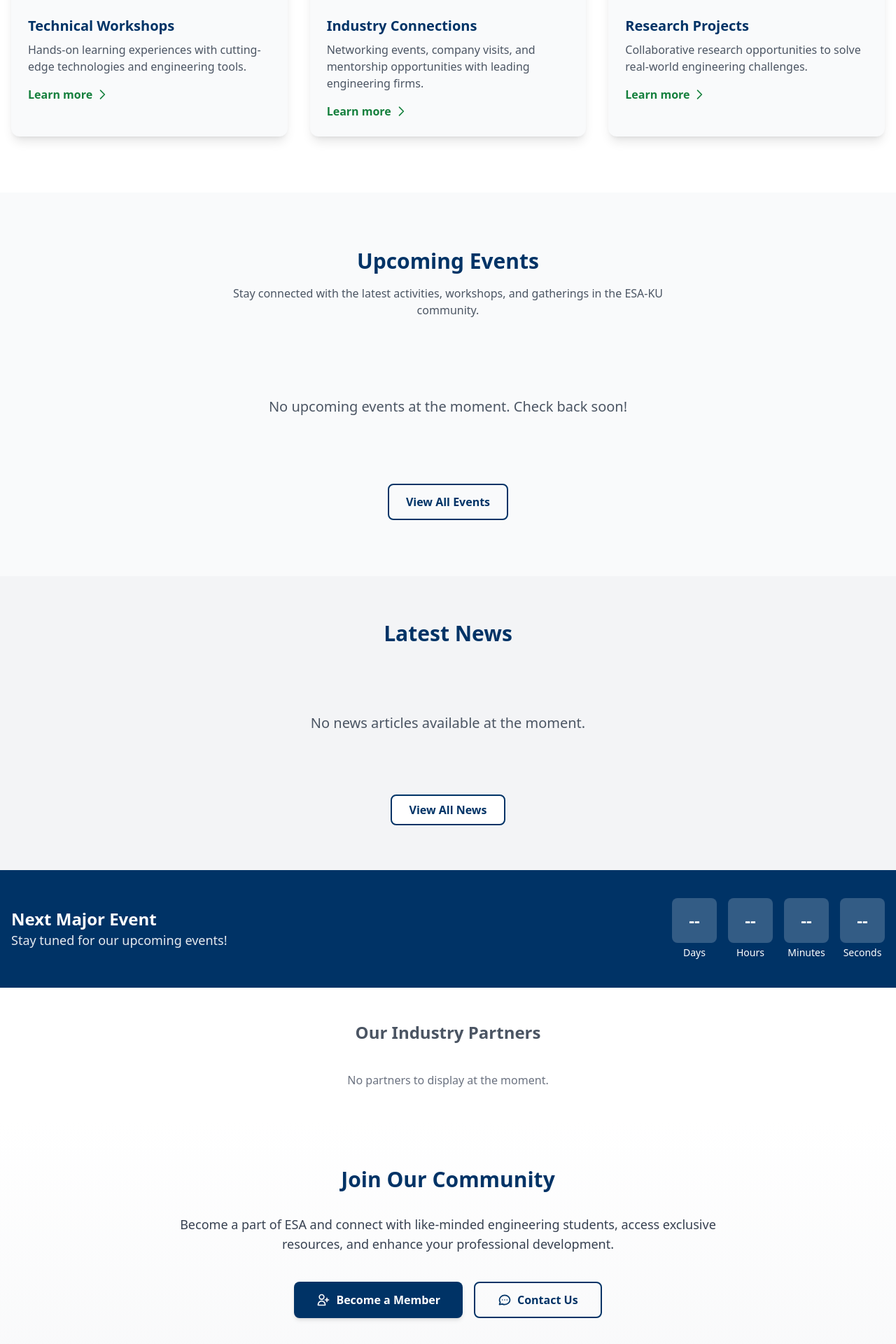
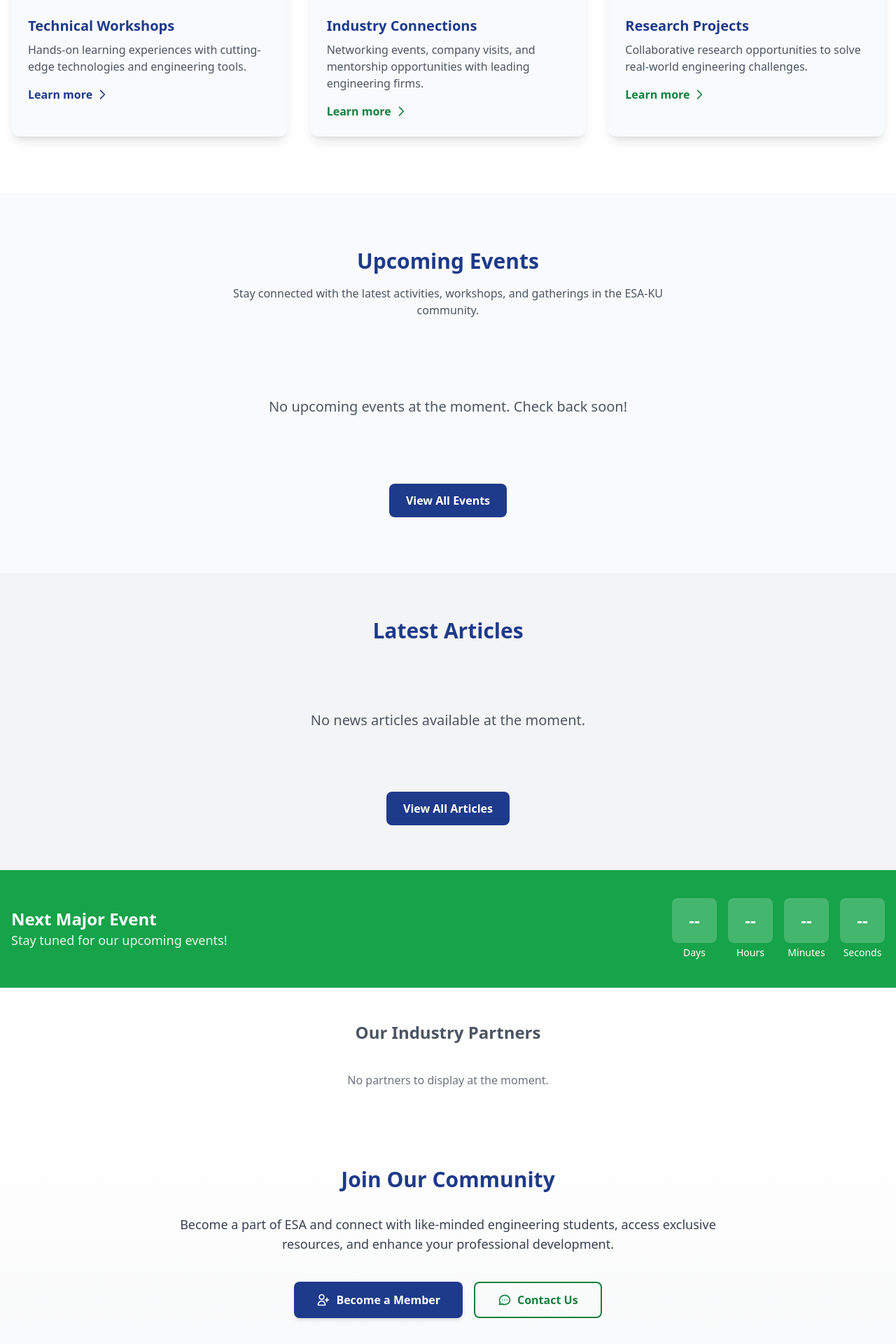
Before and after one commit to GabuGravin41/esa-website, a Django app: page / in a window 1280 px wide. Shown: the part 1357-3277 px from the top of the page at 70% size. Run offline with Django 5.2, Linux system fonts and the light colour scheme; data that the repository does not hold is empty; some libraries are stand-ins or nearby versions.

Commit message:
update code

```diff
--- a/core/templates/core/home.html
+++ b/core/templates/core/home.html
@@ -25,7 +25,7 @@
 
             <!-- Main Heading with Glow Effect -->
             <h1 class="text-4xl md:text-5xl lg:text-6xl font-bold mb-6 leading-tight drop-shadow-[0_0_8px_rgba(255,255,255,0.2)]">
-                Kenyatta University<br><span class="text-green-700">Engineering Students Association</span>
+                Kenyatta University<br><span class="text-blue-500">Engineering Students Association</span>
     </h1>
 
             <p class="text-xl md:text-2xl mb-10 max-w-3xl mx-auto text-gray-100">
@@ -34,11 +34,10 @@
 
             <!-- Animated Buttons -->
             <div class="flex flex-wrap justify-center gap-6 mb-12">
-                <a href="{% url 'membership' %}" class="group relative overflow-hidden bg-green-700 hover:bg-green-800 text-white px-8 py-4 rounded-lg font-bold text-lg transition-all duration-300 transform hover:scale-105">
-                    <span class="relative z-10">Join ESA</span>
-                    <span class="absolute bottom-0 left-0 w-full h-0 bg-teal-800 transition-all duration-300 group-hover:h-full -z-0"></span>
+                <a href="{% url 'membership' %}" class="bg-blue-900 hover:bg-blue-800 text-white px-8 py-4 rounded-lg font-bold text-lg transition-colors duration-300">
+                    <span>Join ESA</span>
                 </a>
-                <a href="#programs" class="group relative overflow-hidden bg-transparent border-2 border-white hover:border-green-800 text-white hover:text-teal-500 px-8 py-4 rounded-lg font-bold text-lg transition-all duration-300 transform hover:scale-105">
+                <a href="#programs" class="bg-green-800 border-2 border-white hover:bg-white hover:text-blue-900 text-white px-8 py-4 rounded-lg font-bold text-lg transition-colors duration-300">
                     <span>Explore Programs</span>
                 </a>
             </div>
@@ -46,15 +45,15 @@
             <!-- Stats with Reveal Animation - Moved up to avoid cutoff -->
             <div class="grid grid-cols-1 md:grid-cols-3 gap-6 max-w-4xl mx-auto">
                 <div class="flex flex-col items-center p-5 backdrop-blur-sm bg-white/10 rounded-lg transform transition-all hover:scale-105">
-                    <div class="text-5xl font-bold text-teal-400 mb-2">400+</div>
+                    <div class="text-5xl font-bold text-blue-400 mb-2">300+</div>
                     <div class="text-gray-200 uppercase tracking-wider text-sm">Active Members</div>
                 </div>
                 <div class="flex flex-col items-center p-5 backdrop-blur-sm bg-white/10 rounded-lg transform transition-all hover:scale-105">
-                    <div class="text-5xl font-bold text-teal-400 mb-2">20+</div>
+                    <div class="text-5xl font-bold text-blue-400 mb-2">20+</div>
                     <div class="text-gray-200 uppercase tracking-wider text-sm">Annual Events</div>
                 </div>
                 <div class="flex flex-col items-center p-5 backdrop-blur-sm bg-white/10 rounded-lg transform transition-all hover:scale-105">
-                    <div class="text-5xl font-bold text-teal-400 mb-2">15+</div>
+                    <div class="text-5xl font-bold text-blue-400 mb-2">13+</div>
                     <div class="text-gray-200 uppercase tracking-wider text-sm">Industry Partners</div>
                 </div>
             </div>
@@ -89,7 +88,7 @@
 <section id="programs" class="py-20 bg-white">
     <div class="container mx-auto px-4">
         <div class="text-center mb-16">
-            <h2 class="text-3xl font-bold text-[#003366] mb-4">Our Featured Programs</h2>
+            <h2 class="text-3xl font-bold text-blue-900 mb-4">Our Featured Programs</h2>
             <p class="text-gray-600 max-w-2xl mx-auto">
                 ESA-KU offers a wide range of programs and activities designed to enhance your engineering education and prepare you for a successful career.
             </p>
@@ -100,11 +99,11 @@
             <div class="bg-gray-50 rounded-xl overflow-hidden shadow-lg hover:shadow-xl transition-all">
                 <div class="h-48 bg-cover bg-center" style="background-image: url('https://images.unsplash.com/photo-1581094794329-c8112a989a91?ixlib=rb-4.0.3&ixid=M3wxMjA3fDB8MHxwaG90by1wYWdlfHx8fGVufDB8fHx8fA%3D%3D&auto=format&fit=crop&w=2070&q=80')"></div>
                 <div class="p-6">
-                    <h3 class="text-xl font-bold text-[#003366] mb-2">Technical Workshops</h3>
+                    <h3 class="text-xl font-bold text-blue-900 mb-2">Technical Workshops</h3>
                     <p class="text-gray-600 mb-4">
                         Hands-on learning experiences with cutting-edge technologies and engineering tools.
                     </p>
-                    <a href="{% url 'events' %}" class="text-green-700 font-semibold hover:underline flex items-center">
+                    <a href="{% url 'events' %}" class="text-blue-900 font-semibold hover:text-blue-800 flex items-center">
                         <span>Learn more</span>
                         <svg xmlns="http://www.w3.org/2000/svg" class="h-5 w-5 ml-1" fill="none" viewBox="0 0 24 24" stroke="currentColor">
                             <path stroke-linecap="round" stroke-linejoin="round" stroke-width="2" d="M9 5l7 7-7 7" />
@@ -117,7 +116,7 @@
             <div class="bg-gray-50 rounded-xl overflow-hidden shadow-lg hover:shadow-xl transition-all">
                 <div class="h-48 bg-cover bg-center" style="background-image: url('https://images.unsplash.com/photo-1507537297725-24a1c029d37d?ixlib=rb-4.0.3&ixid=M3wxMjA3fDB8MHxwaG90by1wYWdlfHx8fGVufDB8fHx8fA%3D%3D&auto=format&fit=crop&w=2070&q=80')"></div>
                 <div class="p-6">
-                    <h3 class="text-xl font-bold text-[#003366] mb-2">Industry Connections</h3>
+                    <h3 class="text-xl font-bold text-blue-900 mb-2">Industry Connections</h3>
                     <p class="text-gray-600 mb-4">
                         Networking events, company visits, and mentorship opportunities with leading engineering firms.
                     </p>
@@ -134,7 +133,7 @@
             <div class="bg-gray-50 rounded-xl overflow-hidden shadow-lg hover:shadow-xl transition-all">
                 <div class="h-48 bg-cover bg-center" style="background-image: url('https://images.unsplash.com/photo-1531482615713-2afd69097998?ixlib=rb-4.0.3&ixid=M3wxMjA3fDB8MHxwaG90by1wYWdlfHx8fGVufDB8fHx8fA%3D%3D&auto=format&fit=crop&w=2070&q=80')"></div>
                 <div class="p-6">
-                    <h3 class="text-xl font-bold text-[#003366] mb-2">Research Projects</h3>
+                    <h3 class="text-xl font-bold text-blue-900 mb-2">Research Projects</h3>
                     <p class="text-gray-600 mb-4">
                         Collaborative research opportunities to solve real-world engineering challenges.
                     </p>
@@ -154,7 +153,7 @@
 <section class="py-20 bg-gray-50">
     <div class="container mx-auto px-4">
         <div class="text-center mb-16">
-            <h2 class="text-3xl font-bold text-[#003366] mb-4">Upcoming Events</h2>
+            <h2 class="text-3xl font-bold text-blue-900 mb-4">Upcoming Events</h2>
             <p class="text-gray-600 max-w-2xl mx-auto">
                 Stay connected with the latest activities, workshops, and gatherings in the ESA-KU community.
             </p>
@@ -171,7 +170,7 @@
                             style="background-image: url('https://images.unsplash.com/photo-1550439062-609e1531270e?ixlib=rb-4.0.3&ixid=M3wxMjA3fDB8MHxwaG90by1wYWdlfHx8fGVufDB8fHx8fA%3D%3D&auto=format&fit=crop&w=2070&q=80')"
                         {% endif %}
                     >
-                        <div class="absolute top-4 left-4 bg-[#003366] text-white py-1 px-3 rounded-full text-sm font-bold">
+                        <div class="absolute top-4 left-4 bg-blue-900 text-white py-1 px-3 rounded-full text-sm font-bold">
                             {{ event.start_date|date:"M d, Y" }}
                         </div>
                         {% if event.featured %}
@@ -188,7 +187,7 @@
                             </svg>
                             <span class="text-gray-500">{{ event.location }}</span>
                         </div>
-                        <h3 class="text-xl font-bold text-[#003366] mb-2">{{ event.title }}</h3>
+                        <h3 class="text-xl font-bold text-blue-900 mb-2">{{ event.title }}</h3>
                         <p class="text-gray-600 mb-4">
                             {% if event.short_description %}
                                 {{ event.short_description|truncatechars:100 }}
@@ -196,7 +195,7 @@
                                 {{ event.description|truncatechars:100 }}
                             {% endif %}
                         </p>
-                        <a href="{% url 'event_detail' event_id=event.id %}" class="inline-block bg-[#003366] hover:bg-[#002244] text-white py-2 px-4 rounded-lg transition-colors">
+                        <a href="{% url 'event_detail' event_id=event.id %}" class="inline-block bg-blue-900 hover:bg-blue-800 text-white py-2 px-4 rounded-lg transition-colors">
                             Register Now
                         </a>
                     </div>
@@ -210,7 +209,7 @@
         </div>
 
         <div class="text-center mt-12">
-            <a href="{% url 'events' %}" class="inline-block border-2 border-[#003366] text-[#003366] hover:bg-[#003366] hover:text-white py-3 px-6 rounded-lg font-bold transition-colors">
+            <a href="{% url 'events' %}" class="inline-block bg-blue-900 text-white hover:bg-blue-800 py-3 px-6 rounded-lg font-bold transition-colors">
                 View All Events
             </a>
         </div>
@@ -220,7 +219,7 @@
 <!-- Latest News Section -->
 <section id="news" class="py-16 bg-gray-100">
     <div class="container mx-auto px-4">
-        <h2 class="text-3xl font-bold text-center mb-12 text-[#003366]">Latest News</h2>
+        <h2 class="text-3xl font-bold text-center mb-12 text-blue-900">Latest Articles</h2>
 
         <div class="grid grid-cols-1 md:grid-cols-2 gap-8">
             {% if blog_posts %}
@@ -253,7 +252,7 @@
                         </div>
                         <h3 class="text-xl font-bold text-gray-800 mb-3">{{ post.title }}</h3>
                         <p class="text-gray-600 mb-4">{{ post.content|striptags|truncatechars:100 }}</p>
-                        <a href="{% url 'blog_post_detail' post_id=post.id %}" class="text-[#003366] font-semibold hover:underline flex items-center">
+                        <a href="{% url 'blog_post_detail' post_id=post.id %}" class="text-blue-900 font-semibold hover:text-blue-800 flex items-center">
                             Read more
                             <svg xmlns="http://www.w3.org/2000/svg" class="h-4 w-4 ml-1" fill="none" viewBox="0 0 24 24" stroke="currentColor">
                                 <path stroke-linecap="round" stroke-linejoin="round" stroke-width="2" d="M9 5l7 7-7 7" />
@@ -270,15 +269,15 @@
         </div>
 
         <div class="text-center mt-10">
-            <a href="{% url 'blog' %}" class="inline-block bg-white border-2 border-[#003366] text-[#003366] hover:bg-[#003366] hover:text-white py-2 px-6 rounded-lg font-semibold transition-colors duration-300">
-                View All News
+            <a href="{% url 'blog' %}" class="inline-block bg-blue-900 text-white hover:bg-blue-800 py-3 px-6 rounded-lg font-bold transition-colors">
+                View All Articles
             </a>
         </div>
     </div>
 </section>
 
 <!-- Countdown Timer for Next Major Event -->
-<section class="py-10 bg-[#003366] text-white">
+<section class="py-10 bg-green-600 text-white">
     <div class="container mx-auto px-4">
         <div class="flex flex-col md:flex-row items-center justify-between">
             <div class="mb-6 md:mb-0">
@@ -337,17 +336,17 @@
 <section id="join-us" class="py-16 bg-gradient-to-b from-white to-gray-100">
     <div class="container mx-auto px-4">
         <div class="text-center max-w-3xl mx-auto">
-            <h2 class="text-3xl font-bold mb-8 text-[#003366]">Join Our Community</h2>
+            <h2 class="text-3xl font-bold mb-8 text-blue-900">Join Our Community</h2>
             <p class="text-lg mb-10 text-gray-700">Become a part of ESA and connect with like-minded engineering students, access exclusive resources, and enhance your professional development.</p>
 
             <div class="flex flex-col sm:flex-row justify-center space-y-4 sm:space-y-0 sm:space-x-4 mb-12">
-                <a href="{% url 'membership' %}" class="inline-flex items-center justify-center px-8 py-3 bg-[#003366] text-white font-semibold rounded-lg hover:bg-[#002244] transition duration-300 shadow-md">
+                <a href="{% url 'membership' %}" class="inline-flex items-center justify-center px-8 py-3 bg-blue-900 text-white font-semibold rounded-lg hover:bg-blue-800 transition duration-300 shadow-md">
                     <svg xmlns="http://www.w3.org/2000/svg" class="h-5 w-5 mr-2" fill="none" viewBox="0 0 24 24" stroke="currentColor">
                         <path stroke-linecap="round" stroke-linejoin="round" stroke-width="2" d="M18 9v3m0 0v3m0-3h3m-3 0h-3m-2-5a4 4 0 11-8 0 4 4 0 018 0zM3 20a6 6 0 0112 0v1H3v-1z" />
                     </svg>
                     Become a Member
                 </a>
-                <a href="{% url 'contact' %}" class="inline-flex items-center justify-center px-8 py-3 border-2 border-[#003366] text-[#003366] font-semibold rounded-lg hover:bg-gray-100 transition duration-300">
+                <a href="{% url 'contact' %}" class="inline-flex items-center justify-center px-8 py-3 border-2 border-green-700 text-green-700 font-semibold rounded-lg hover:bg-gray-100 transition duration-300">
                     <svg xmlns="http://www.w3.org/2000/svg" class="h-5 w-5 mr-2" fill="none" viewBox="0 0 24 24" stroke="currentColor">
                         <path stroke-linecap="round" stroke-linejoin="round" stroke-width="2" d="M8 12h.01M12 12h.01M16 12h.01M21 12c0 4.418-4.03 8-9 8a9.863 9.863 0 01-4.255-.949L3 20l1.395-3.72C3.512 15.042 3 13.574 3 12c0-4.418 4.03-8 9-8s9 3.582 9 8z" />
                     </svg>
@@ -357,7 +356,7 @@
 
             <!-- Newsletter Subscription Form -->
             <div class="bg-white p-8 rounded-xl shadow-md">
-                <h3 class="text-xl font-bold mb-4 text-[#003366]">Subscribe to Our Newsletter</h3>
+                <h3 class="text-xl font-bold mb-4 text-blue-900">Subscribe to Our Newsletter</h3>
                 <p class="text-gray-600 mb-6">Stay updated with the latest events, news, and opportunities from ESA.</p>
                 <form action="{% url 'home' %}" method="post" class="max-w-md mx-auto">
                     {% csrf_token %}
@@ -367,7 +366,7 @@
                             type="email"
                             name="email"
                             placeholder="Your email address"
-                            class="flex-1 px-4 py-3 rounded-lg border border-gray-300 focus:outline-none focus:ring-2 focus:ring-[#003366]"
+                            class="flex-1 px-4 py-3 rounded-lg border border-gray-300 focus:outline-none focus:ring-2 focus:ring-blue-900"
                             required
                         >
                         <button
@@ -420,7 +419,7 @@
 <div id="back-to-top" class="fixed bottom-8 right-8 z-50 hidden">
     <button
         onclick="window.scrollTo({top: 0, behavior: 'smooth'})"
-        class="bg-[#003366] text-white w-12 h-12 rounded-full flex items-center justify-center shadow-lg hover:bg-[#002244] transition-colors duration-300"
+        class="bg-blue-900 text-white w-12 h-12 rounded-full flex items-center justify-center shadow-lg hover:bg-blue-700 transition-colors duration-300"
         aria-label="Back to top"
     >
         <svg xmlns="http://www.w3.org/2000/svg" class="h-6 w-6" fill="none" viewBox="0 0 24 24" stroke="currentColor">
```
Also changed, not shown: puddle/db.sqlite3, 1 other file.
